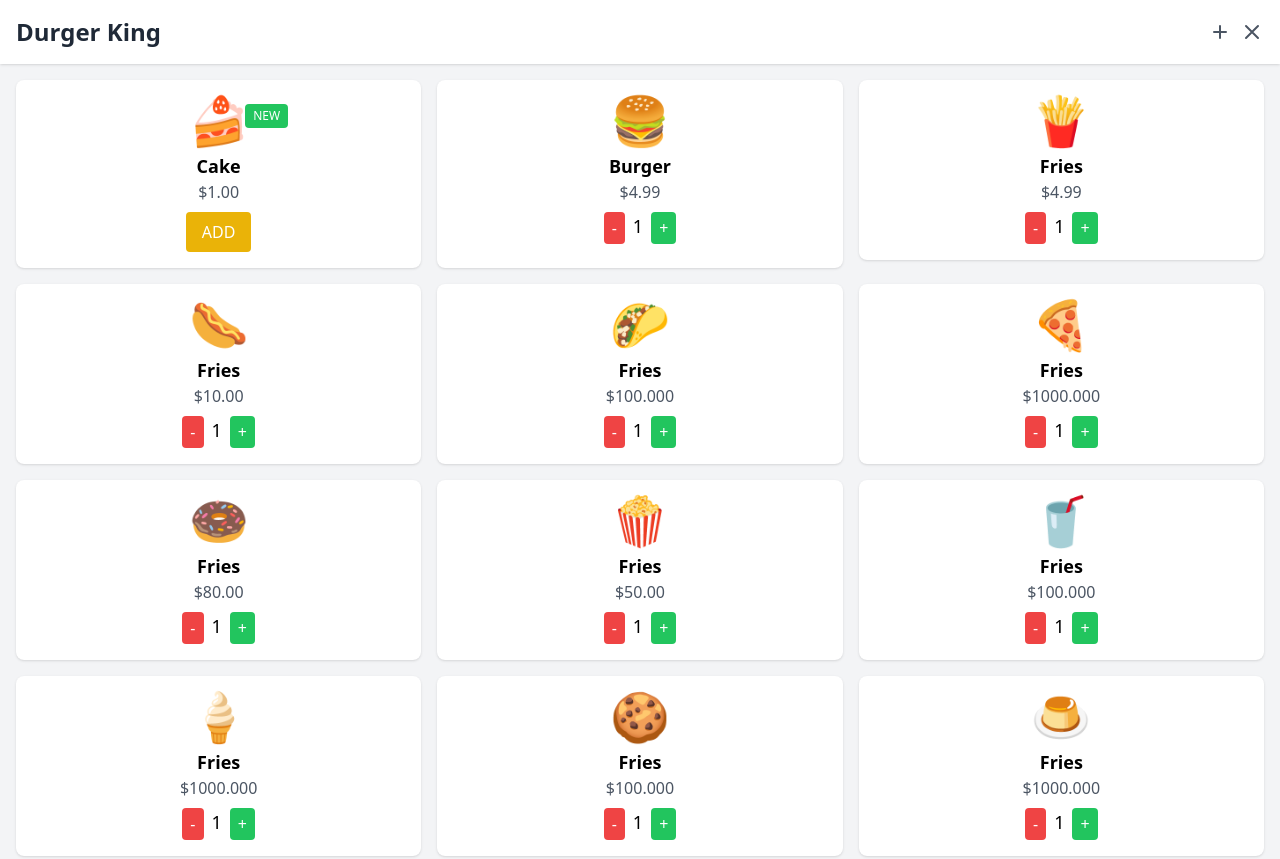
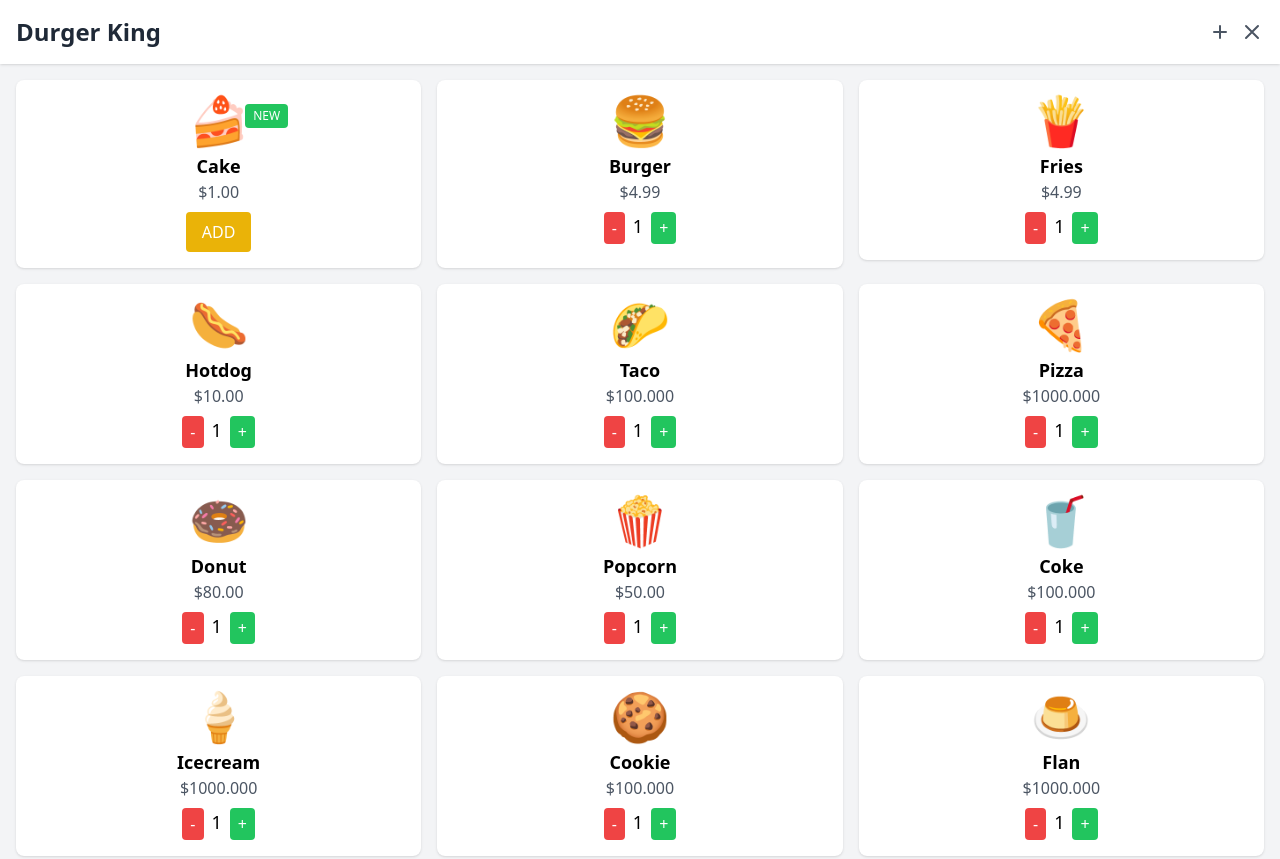
Before and after one commit to YuldashevIslombek/p2_web_app.github.io, a plain HTML site: page index.html in a window 1280 px wide. Shown: the top 859 px of the page. Drawn offline with nearby package versions, Linux system fonts and the light colour scheme.

Commit message:
start project.

```diff
--- a/index.html
+++ b/index.html
@@ -71,7 +71,7 @@
     <div>
         <div class="menu-item bg-white rounded-lg shadow p-4 flex flex-col items-center">
             <div class="text-5xl mb-2">🌭</div>
-            <h3 class="text-lg font-semibold">Fries</h3>
+            <h3 class="text-lg font-semibold">Hotdog</h3>
             <p class="text-gray-600">$10.00</p>
             <div class="flex space-x-2 mt-2 counter-container" data-initial="1">
                 <button class="bg-red-500 text-white px-2 py-1 rounded hover:bg-red-600">-</button>
@@ -83,7 +83,7 @@
     <div>
         <div class="menu-item bg-white rounded-lg shadow p-4 flex flex-col items-center">
             <div class="text-5xl mb-2">🌮</div>
-            <h3 class="text-lg font-semibold">Fries</h3>
+            <h3 class="text-lg font-semibold">Taco</h3>
             <p class="text-gray-600">$100.000</p>
             <div class="flex space-x-2 mt-2 counter-container" data-initial="1">
                 <button class="bg-red-500 text-white px-2 py-1 rounded hover:bg-red-600">-</button>
@@ -95,7 +95,7 @@
     <div>
         <div class="menu-item bg-white rounded-lg shadow p-4 flex flex-col items-center">
             <div class="text-5xl mb-2">🍕</div>
-            <h3 class="text-lg font-semibold">Fries</h3>
+            <h3 class="text-lg font-semibold">Pizza</h3>
             <p class="text-gray-600">$1000.000</p>
             <div class="flex space-x-2 mt-2 counter-container" data-initial="1">
                 <button class="bg-red-500 text-white px-2 py-1 rounded hover:bg-red-600">-</button>
@@ -107,7 +107,7 @@
     <div>
         <div class="menu-item bg-white rounded-lg shadow p-4 flex flex-col items-center">
             <div class="text-5xl mb-2">🍩</div>
-            <h3 class="text-lg font-semibold">Fries</h3>
+            <h3 class="text-lg font-semibold">Donut</h3>
             <p class="text-gray-600">$80.00</p>
             <div class="flex space-x-2 mt-2 counter-container" data-initial="1">
                 <button class="bg-red-500 text-white px-2 py-1 rounded hover:bg-red-600">-</button>
@@ -119,7 +119,7 @@
     <div>
         <div class="menu-item bg-white rounded-lg shadow p-4 flex flex-col items-center">
             <div class="text-5xl mb-2">🍿</div>
-            <h3 class="text-lg font-semibold">Fries</h3>
+            <h3 class="text-lg font-semibold">Popcorn</h3>
             <p class="text-gray-600">$50.00</p>
             <div class="flex space-x-2 mt-2 counter-container" data-initial="1">
                 <button class="bg-red-500 text-white px-2 py-1 rounded hover:bg-red-600">-</button>
@@ -131,7 +131,7 @@
     <div>
         <div class="menu-item bg-white rounded-lg shadow p-4 flex flex-col items-center">
             <div class="text-5xl mb-2">🥤</div>
-            <h3 class="text-lg font-semibold">Fries</h3>
+            <h3 class="text-lg font-semibold">Coke</h3>
             <p class="text-gray-600">$100.000</p>
             <div class="flex space-x-2 mt-2 counter-container" data-initial="1">
                 <button class="bg-red-500 text-white px-2 py-1 rounded hover:bg-red-600">-</button>
@@ -143,7 +143,7 @@
     <div>
         <div class="menu-item bg-white rounded-lg shadow p-4 flex flex-col items-center">
             <div class="text-5xl mb-2">🍦</div>
-            <h3 class="text-lg font-semibold">Fries</h3>
+            <h3 class="text-lg font-semibold">Icecream</h3>
             <p class="text-gray-600">$1000.000</p>
             <div class="flex space-x-2 mt-2 counter-container" data-initial="1">
                 <button class="bg-red-500 text-white px-2 py-1 rounded hover:bg-red-600">-</button>
@@ -155,7 +155,7 @@
     <div>
         <div class="menu-item bg-white rounded-lg shadow p-4 flex flex-col items-center">
             <div class="text-5xl mb-2">🍪</div>
-            <h3 class="text-lg font-semibold">Fries</h3>
+            <h3 class="text-lg font-semibold">Cookie</h3>
             <p class="text-gray-600">$100.000</p>
             <div class="flex space-x-2 mt-2 counter-container" data-initial="1">
                 <button class="bg-red-500 text-white px-2 py-1 rounded hover:bg-red-600">-</button>
@@ -167,7 +167,7 @@
     <div>
         <div class="menu-item bg-white rounded-lg shadow p-4 flex flex-col items-center">
             <div class="text-5xl mb-2">🍮</div>
-            <h3 class="text-lg font-semibold">Fries</h3>
+            <h3 class="text-lg font-semibold">Flan</h3>
             <p class="text-gray-600">$1000.000</p>
             <div class="flex space-x-2 mt-2 counter-container" data-initial="1">
                 <button class="bg-red-500 text-white px-2 py-1 rounded hover:bg-red-600">-</button>
```
